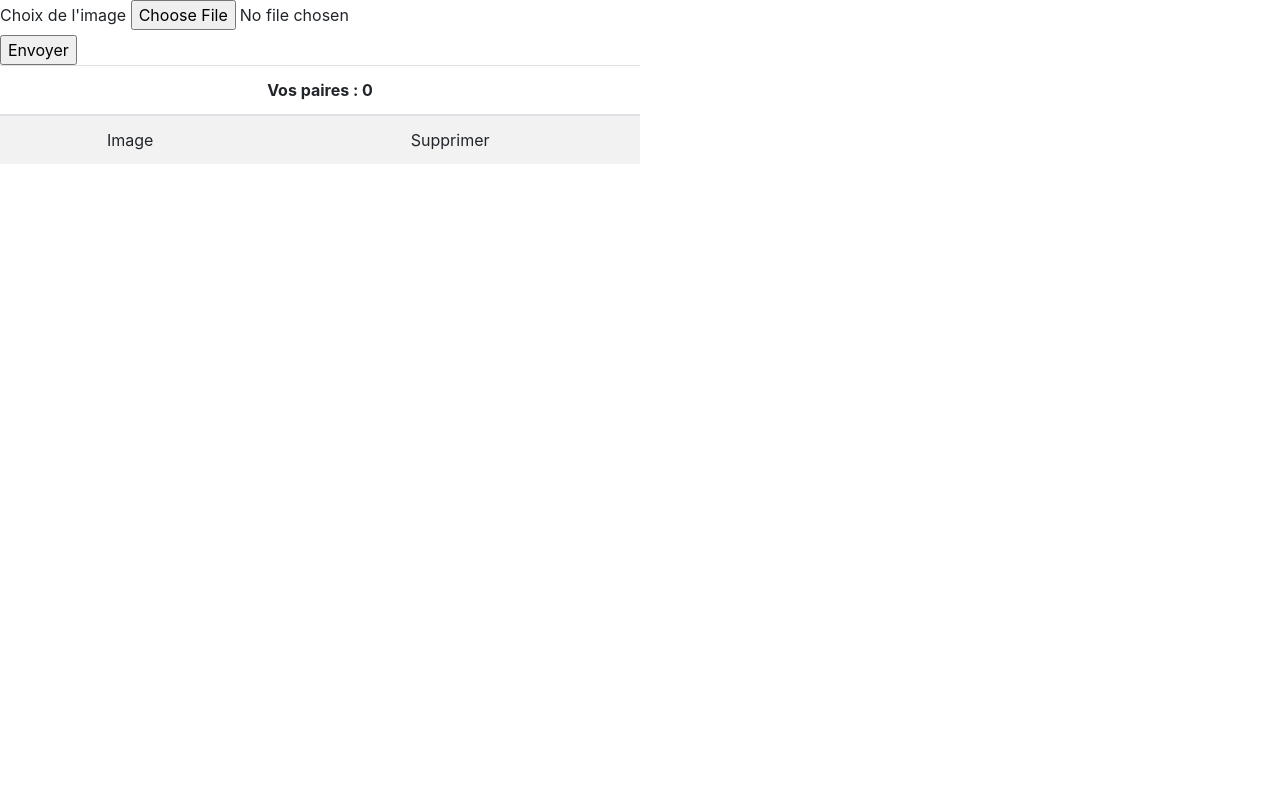
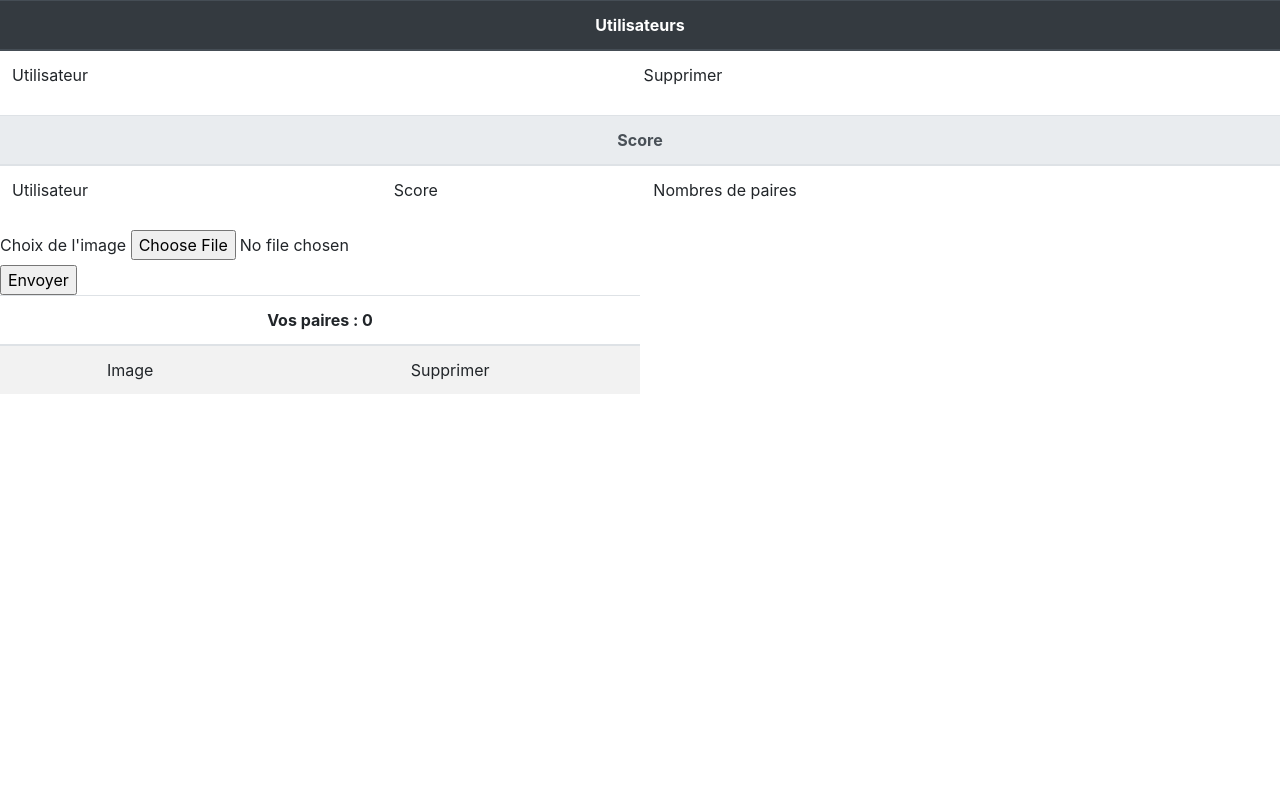
Before and after one commit to martin-bozon/memory, a PHP site: page /admin.php in a window 1280 px wide. Run offline with PHP 8.4, Linux system fonts and the light colour scheme; data that the repository does not hold is empty.

Commit message:
tableau affichage user fait tableau affichage score en cours

```diff
--- a/admin.php
+++ b/admin.php
@@ -16,13 +16,58 @@
 <body>
     <main>
     <section>
-        <table>
+        <table class="table">
+            <thead class="thead-dark">
+                <tr>
+                    <th colspan="2">Utilisateurs</th>
+                </tr>
 
+            </thead>
+            <tbody>
+                <tr>
+                    <td>Utilisateur</td>
+                    <td>Supprimer</td>
+                </tr>
+                <?php
+                    for($i=0; $i<$nb_users; $i++)
+                        {
+                            ?>
+                            <tr>
+                                <td><?= $recup_users[$i]['login'] ?></td>
+                                <td><button><a class="icon-trash" href="traitement/suppression.php?id_user=<?= $recup_users[$i]["id"] ?>" title="supprimer" onclick="return confirm('Supprimer : <?= $recup_users[$i]['login'] ?> ?')"><img src="src/images/trash.png" alt="logo poubelle"></a></button></td>
+                            </tr>
+                            <?php
+                        }
+                ?>
+            </tbody>
         </table>
     </section>
     <section>
-        <table>
-
+        <table class="table">
+            <thead class="thead-light">
+                <tr>
+                <th colspan="3">Score</th>
+                </tr>
+            </thead>
+            <tbody>
+                <tr>
+                    <td>Utilisateur</td>
+                    <td>Score</td>
+                    <td>Nombres de paires</td>
+                </tr>
+                <?php
+                    for($i=0; $i<$nb_score; $i++)
+                        {
+                            ?>
+                            <tr>
+                                <td></td>
+                                <td></td>
+                                <td></td>
+                            </tr>
+                            <?php
+                        }
+                ?>
+            </tbody>
         </table>
     </section>
     <section>
--- a/css/style.css
+++ b/css/style.css
@@ -10,7 +10,7 @@ body
 main
     {
         margin: 0;
-        height: 100%;
+        height: auto;;
     }
 /* PAGE ADMIN */
 th
--- a/traitement/php_admin.php
+++ b/traitement/php_admin.php
@@ -1,6 +1,14 @@
 <?php
     require 'fonctions/fonction_admin.php';
     $bdd = new PDO('mysql:host=localhost;dbname=memory;charset=utf8', 'root', '');
+    //Récupère les users
+    $query_recup_users = $bdd->query('SELECT * FROM utilisateurs');
+    $recup_users = $query_recup_users->fetchAll(PDO::FETCH_ASSOC);
+    $nb_users = count($recup_users);
+    //Récupère les scores
+    $query_recup_score = $bdd->query('SELECT * FROM score');
+    $recup_score = $query_recup_score->fetchAll(PDO::FETCH_ASSOC);
+    $nb_score = count($recup_score);
     //Upload d'images pour les paires
     try
         {
@@ -11,7 +19,7 @@
             $e->getMessage();
         }
 
-    //Affichage des paires
+    //Récupère les paires
     $query_recup_paires = $bdd->query('SELECT * FROM paires');
     $recup_paires = $query_recup_paires->fetchAll(PDO::FETCH_ASSOC);
     $nb_paires_total = count($recup_paires);
```
Also changed, not shown: traitement/suppression.php (+8 -0 lines).
